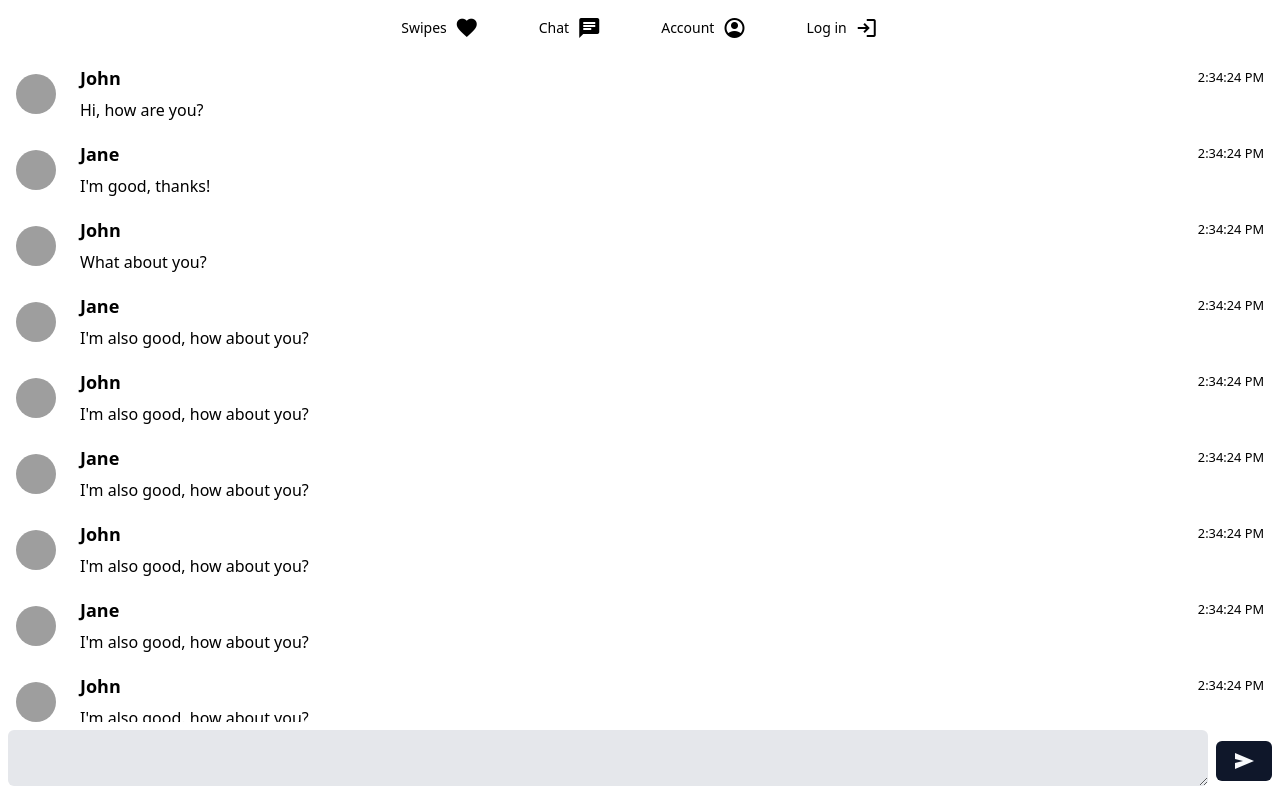
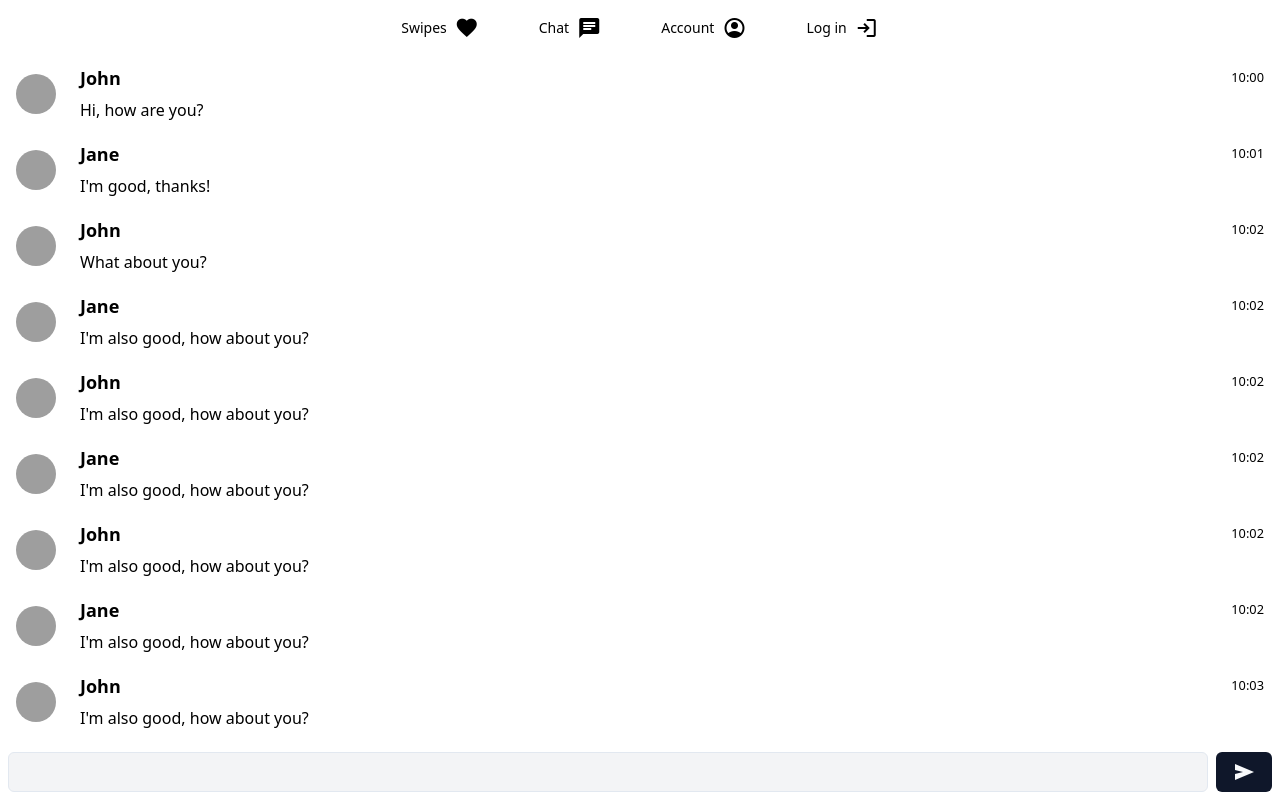
Before and after one commit to Kernoonusi/cupidr2, a Next.js app: page /chat/1 in a window 1280 px wide. Shown: the top 798 px of the page. Built offline with nearby package versions, Linux system fonts and the light colour scheme; grey boxes are pictures that could not be loaded.

Commit message:
feat: add chat messaging

```diff
--- /dev/null
+++ b/src/app/account/page.tsx
@@ -0,0 +1,7 @@
+export default function Account() {
+    return (
+        <main className="max-w-7xl mx-auto px-4">
+            <h1 className="text-3xl font-bold text-center">Account</h1>
+        </main>
+    );
+}
--- a/src/app/chat/[chatId]/page.tsx
+++ b/src/app/chat/[chatId]/page.tsx
@@ -17,88 +17,109 @@ import {
 	FormLabel,
 	FormMessage,
 } from "@/components/ui/form";
-import { log } from "console";
-import { useEffect, useRef } from "react";
-import { useForm } from "react-hook-form";
+import { Input } from "@/components/ui/input";
+import { FormEvent, useEffect, useRef, useState } from "react";
+import { SubmitHandler, useForm } from "react-hook-form";
 import io from "Socket.IO-client";
 
-const chatMessages = [
+const deafaultChatMessages = [
 	{
 		id: 1,
 		name: "John",
 		message: "Hi, how are you?",
+		time: "10:00",
 	},
 	{
 		id: 2,
 		name: "Jane",
 		message: "I'm good, thanks!",
+		time: "10:01",
 	},
 	{
 		id: 3,
 		name: "John",
 		message: "What about you?",
+		time: "10:02",
 	},
 	{
 		id: 4,
 		name: "Jane",
 		message: "I'm also good, how about you?",
+		time: "10:02",
 	},
 	{
 		id: 5,
 		name: "John",
 		message: "I'm also good, how about you?",
+		time: "10:02",
 	},
 	{
 		id: 6,
 		name: "Jane",
 		message: "I'm also good, how about you?",
+		time: "10:02",
 	},
 	{
 		id: 7,
 		name: "John",
 		message: "I'm also good, how about you?",
+		time: "10:02",
 	},
 	{
 		id: 8,
 		name: "Jane",
 		message: "I'm also good, how about you?",
+		time: "10:02",
 	},
 	{
 		id: 9,
 		name: "John",
 		message: "I'm also good, how about you?",
+		time: "10:03",
 	},
 	{
 		id: 10,
 		name: "Jane",
 		message: "I'm also good, how about you?",
+		time: "10:03",
 	},
 	{
 		id: 11,
 		name: "John",
 		message: "I'm also good, how about you?",
+		time: "10:03",
 	},
 	{
 		id: 12,
 		name: "Jane",
 		message: "I'm also good, how about you?",
+		time: "10:03",
 	},
 	{
 		id: 13,
 		name: "John",
 		message: "I'm also good, how about you?",
+		time: "10:03",
 	},
 	{
 		id: 14,
 		name: "Jane",
 		message: "I'm also good, how about you?",
+		time: "10:03",
 	},
 ];
 
+interface IFormInput {
+	message: string;
+}
+
 const userName = "John";
+const userName2 = "Jane";
 let socket;
 
 export default function Chat() {
+	const [chatMessages, setChatMessages] = useState(deafaultChatMessages);
+	const [someoneTyping, setSomeoneTyping] = useState(false);
 	const messagesEndRef = useRef<null | HTMLSpanElement>(null);
 	const form = useForm({
 		defaultValues: {
@@ -106,8 +127,19 @@ export default function Chat() {
 		},
 	});
 
-	const onSubmit = (data: any) => {
-		console.log(data);
+	const onSubmit: SubmitHandler<IFormInput> = (data) => {
+		const now = new Date();
+		setChatMessages([
+			...chatMessages,
+			{
+				id: chatMessages.length + 1,
+				name: userName,
+				message: data.message,
+				time: `${now.getHours()}:${
+					now.getMinutes().toString().length === 1 ? `0${now.getMinutes()}` : now.getMinutes()
+				}`,
+			},
+		]);
 	};
 
 	useEffect(() => {
@@ -115,6 +147,15 @@ export default function Chat() {
 			behavior: "smooth",
 		});
 	}, [chatMessages]);
+
+	const onTyping = (e: FormEvent<HTMLInputElement>) => {
+		if(!someoneTyping) {
+			setSomeoneTyping(true);
+			setTimeout(() => {
+				setSomeoneTyping(false);
+			}, 1000);
+		}
+	};
 
 	// useEffect(() => {
 	// 	socketInitializer();
@@ -140,7 +181,7 @@ export default function Chat() {
 							<AvatarFallback>{message.name.split("")[0]}</AvatarFallback>
 						</Avatar>
 						<h2 className="text-lg font-bold">{message.name}</h2>
-						<small>{new Date().toLocaleTimeString()}</small>
+						<small>{message.time}</small>
 						<p>{message.message}</p>
 					</div>
 				))}
@@ -149,20 +190,19 @@ export default function Chat() {
 			<Form {...form}>
 				<form
 					onSubmit={form.handleSubmit(onSubmit)}
-					className="bg-white grid grid-cols-[1fr_auto] gap-2 items-center sticky bottom-0 py-2 px-2">
+					className="bg-white grid grid-cols-[1fr_auto] grid-rows-[auto_1fr] gap-2 items-center sticky bottom-0 py-2 px-2">
+					<p className="col-span-2">{someoneTyping ? `${userName2} is typing` : ""}</p>
 					<FormField
 						control={form.control}
 						name="message"
+						rules={{
+							required: "Type a message",
+						}}
 						render={({ field }) => (
 							<FormItem>
 								<FormControl>
-									<textarea
-										id="message"
-										className="w-full bg-gray-200 rounded-md border-gray-300 px-4 py-1 focus:ring-blue-500 focus:border-blue-500"
-										{...field}
-									/>
+									<Input className="bg-gray-100" {...field} onInput={(e) => onTyping(e)} autoComplete="off" />
 								</FormControl>
-								<FormMessage />
 							</FormItem>
 						)}
 					/>
--- a/src/app/page.tsx
+++ b/src/app/page.tsx
@@ -4,6 +4,7 @@ export default function Home() {
 	return (
 		<>
 			<main>
+				Main page
 				{/* Вставить страницу Qwano */}
 			</main>
 		</>
--- /dev/null
+++ b/src/app/swipes/page.tsx
@@ -0,0 +1,7 @@
+export default function Swipes() {
+    return (
+        <main className="max-w-7xl mx-auto px-4">
+            <h1 className="text-3xl font-bold text-center">Swipes</h1>
+        </main>
+    );
+}
--- /dev/null
+++ b/src/components/ui/input.tsx
@@ -0,0 +1,25 @@
+import * as React from "react"
+
+import { cn } from "@/lib/utils"
+
+export interface InputProps
+  extends React.InputHTMLAttributes<HTMLInputElement> {}
+
+const Input = React.forwardRef<HTMLInputElement, InputProps>(
+  ({ className, type, ...props }, ref) => {
+    return (
+      <input
+        type={type}
+        className={cn(
+          "flex h-10 w-full rounded-md border border-slate-200 bg-white px-3 py-2 text-sm ring-offset-white file:border-0 file:bg-transparent file:text-sm file:font-medium placeholder:text-slate-500 focus-visible:outline-none focus-visible:ring-2 focus-visible:ring-slate-950 focus-visible:ring-offset-2 disabled:cursor-not-allowed disabled:opacity-50 dark:border-slate-800 dark:bg-slate-950 dark:ring-offset-slate-950 dark:placeholder:text-slate-400 dark:focus-visible:ring-slate-300",
+          className
+        )}
+        ref={ref}
+        {...props}
+      />
+    )
+  }
+)
+Input.displayName = "Input"
+
+export { Input }
```
